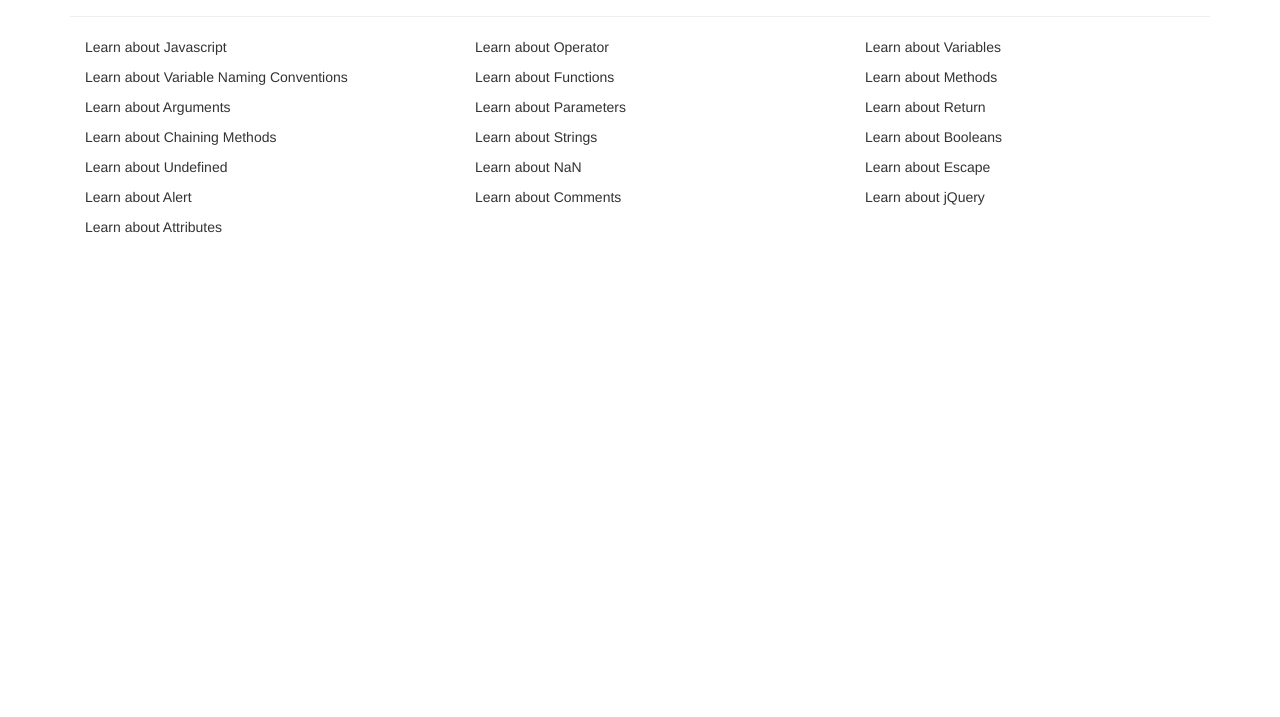
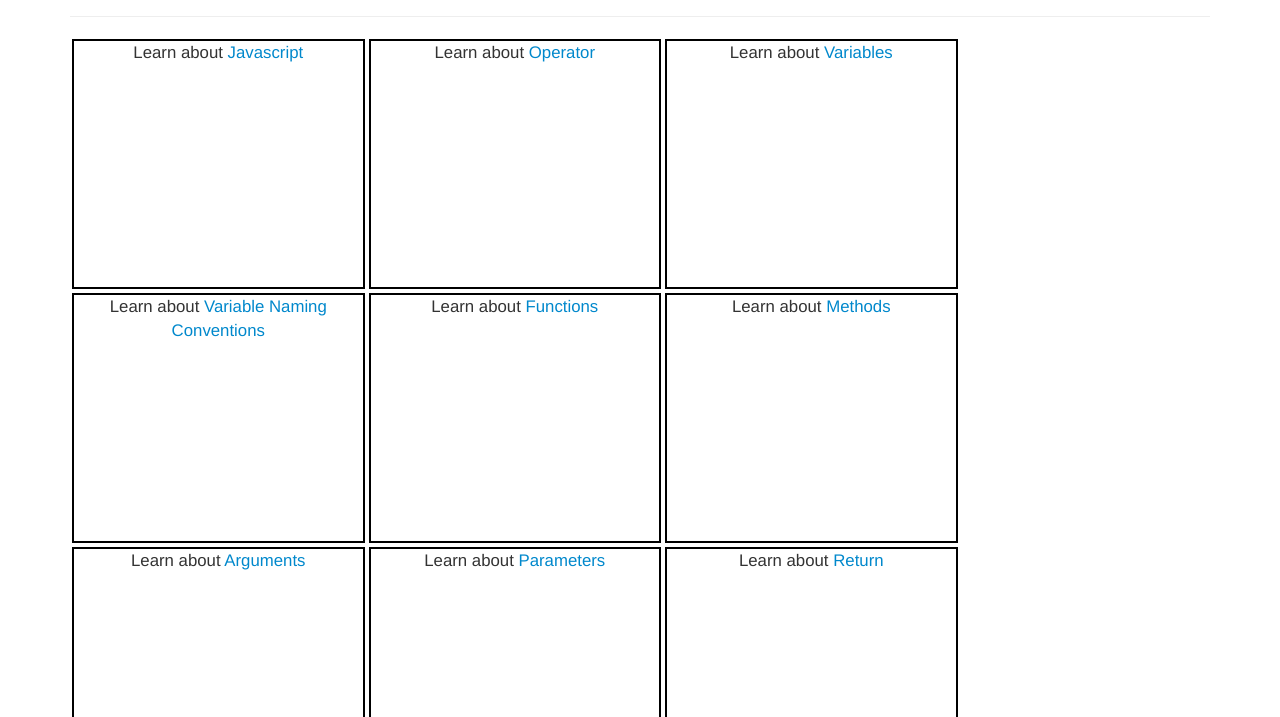
Before and after one commit to BrianHGrant/flashcard-website, a plain HTML site: page index.html in a window 1280 px wide. Shown: the part 83-800 px from the top of the page. Drawn offline with Linux system fonts and the light colour scheme.

Commit message:
add additional styling to flashcards

```diff
--- a/css/styles.css
+++ b/css/styles.css
@@ -1,3 +1,20 @@
 .hidden-text {
   display: none;
 }
+
+.flashcards {
+  text-align: center;
+  font-size: 1.2em;
+  border: 2pt black solid;
+  height: 250px;
+  margin: 2px;
+}
+
+span {
+  cursor: pointer;
+  color: #0088cc;
+}
+
+span:hover {
+  text-decoration: underline;
+}
--- a/index.html
+++ b/index.html
@@ -15,7 +15,7 @@
       </div>
       <div class = "container">
         <div class = "row">
-          <div class = "col-sm-4">
+          <div class = "col-sm-3 flashcards">
             <!-- Javascript -->
             <div class="shown-text javascript">
               <p>Learn about <span class="click-java">Javascript</span></p>
@@ -25,7 +25,7 @@
               <p class="click-java">an object-oriented computer programming language commonly used to create interactive effects within web browsers. </p>
             </div>
           </div>
-          <div class = "col-sm-4">
+          <div class = "col-sm-3 flashcards">
             <!-- Operators -->
             <div class="shown-text operators">
               <p>Learn about <span class="click-operators">Operator</span></p>
@@ -35,7 +35,7 @@
               <p class="click-operators">Arithmetic operators are used to perform arithmetic on numbers (literals or variables).</p>
             </div>
           </div>
-          <div class = "col-sm-4">
+          <div class = "col-sm-3 flashcards">
             <!-- Variables -->
             <div class="shown-text variables">
               <p>Learn about <span class="click-variables">Variables</span></p>
@@ -47,7 +47,7 @@
         </div>
 
         <div class = "row">
-          <div class = "col-sm-4">
+          <div class = "col-sm-3 flashcards">
             <!-- Variable naming conventions -->
             <div class="shown-text variableName">
               <p>Learn about <span class="click-variableName">Variable Naming Conventions</span></p>
@@ -58,7 +58,7 @@
             </div>
           </div>
 
-          <div class = "col-sm-4">
+          <div class = "col-sm-3 flashcards">
             <!-- Functions -->
             <div class="shown-text functions">
               <p>Learn about <span class="click-functions">Functions</span></p>
@@ -69,7 +69,7 @@
             </div>
           </div>
 
-          <div class = "col-sm-4">
+          <div class = "col-sm-3 flashcards">
             <!-- Methods -->
             <div class="shown-text methods">
               <p>Learn about <span class="click-methods">Methods</span></p>
@@ -82,7 +82,7 @@
         </div>
 
         <div class = "row">
-          <div class = "col-sm-4">
+          <div class = "col-sm-3 flashcards">
             <!-- Arguments -->
             <div class="shown-text arguments">
               <p>Learn about <span class="click-arguments">Arguments</span></p>
@@ -93,7 +93,7 @@
             </div>
           </div>
 
-          <div class = "col-sm-4">
+          <div class = "col-sm-3 flashcards">
             <!-- Parameters -->
             <div class="shown-text parameters">
               <p>Learn about <span class="click-parameters">Parameters</span></p>
@@ -104,7 +104,7 @@
             </div>
           </div>
 
-          <div class = "col-sm-4">
+          <div class = "col-sm-3 flashcards">
             <!-- Return -->
             <div class="shown-text return">
               <p>Learn about <span class="click-return">Return</span></p>
@@ -117,7 +117,7 @@
         </div>
 
         <div class = "row">
-          <div class = "col-sm-4">
+          <div class = "col-sm-3 flashcards">
             <!-- Chaining methods -->
             <div class="shown-text chain-methods">
               <p>Learn about <span class="click-chain-methods">Chaining Methods</span></p>
@@ -128,7 +128,7 @@
             </div>
           </div>
 
-          <div class = "col-sm-4">
+          <div class = "col-sm-3 flashcards">
             <!-- Strings -->
             <div class="shown-text strings">
               <p>Learn about <span class="click-strings">Strings</span></p>
@@ -139,7 +139,7 @@
             </div>
           </div>
 
-          <div class = "col-sm-4">
+          <div class = "col-sm-3 flashcards">
             <!-- Boolean -->
             <div class="shown-text booleans">
               <p>Learn about <span class="click-booleans">Booleans</span></p>
@@ -152,7 +152,7 @@
         </div>
 
         <div class = "row">
-          <div class = "col-sm-4">
+          <div class = "col-sm-3 flashcards">
             <!-- Undefined -->
             <div class="shown-text undefined">
               <p>Learn about <span class="click-undefined">Undefined</span></p>
@@ -163,7 +163,7 @@
             </div>
           </div>
 
-          <div class = "col-sm-4">
+          <div class = "col-sm-3 flashcards">
             <!-- NaN -->
             <div class="shown-text NaN">
               <p>Learn about <span class="click-NaN">NaN</span></p>
@@ -174,7 +174,7 @@
             </div>
           </div>
 
-          <div class = "col-sm-4">
+          <div class = "col-sm-3 flashcards">
             <!-- Escape -->
             <div class="shown-text Escape">
               <p>Learn about <span class="click-Escape">Escape</span></p>
@@ -187,7 +187,7 @@
         </div>
 
         <div class="row">
-          <div class = "col-sm-4">
+          <div class = "col-sm-3 flashcards">
             <!-- Alert -->
             <div class="shown-text Alert">
               <p>Learn about <span class="click-Alert">Alert</span></p>
@@ -198,7 +198,7 @@
             </div>
           </div>
 
-          <div class = "col-sm-4">
+          <div class = "col-sm-3 flashcards">
             <!-- comments -->
             <div class="shown-text comments">
               <p>Learn about <span class="click-comments">Comments</span></p>
@@ -209,7 +209,7 @@
             </div>
           </div>
 
-          <div class = "col-sm-4">
+          <div class = "col-sm-3 flashcards">
             <!-- jQuery -->
             <div class="shown-text jQuery">
               <p>Learn about <span class="click-jQuery">jQuery</span></p>
@@ -222,7 +222,7 @@
         </div>
 
         <div class="row">
-          <div class = "col-sm-4">
+          <div class = "col-sm-3 flashcards">
             <!-- Attributes -->
             <div class="shown-text attributes">
               <p>Learn about <span class="click-attributes">Attributes</span></p>
```
